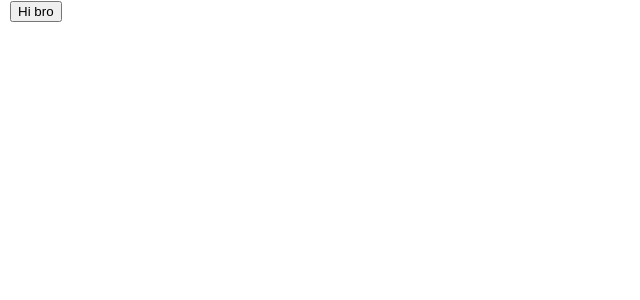
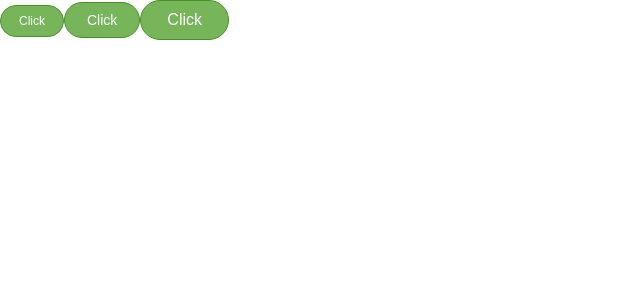
Before and after one commit to sshaporov/mytasks, a React (Create React App) app: page / in a window 1280 px wide. Shown: the top 300 px of the page, without its empty margins (0-640 px from the left). Built offline with nearby package versions, Linux system fonts and the light colour scheme.

Commit message:
add Button css

```diff
--- a/src/App.tsx
+++ b/src/App.tsx
@@ -1,10 +1,21 @@
 import React from 'react'
-import Button from './common/button/Button'
+import {Button} from './common/button/Button'
 
 function App() {
   return (
     <div>
-      <Button>Hi bro</Button>
+        <Button
+            label={'Click'}
+            size={'S'}
+        />
+      <Button
+        label={'Click'}
+        size={'M'}
+      />
+      <Button
+        label={'Click'}
+        size={'L'}
+      />
     </div>
   );
 }
--- a/src/common/button/Button.module.css
+++ b/src/common/button/Button.module.css
@@ -1,3 +1,40 @@
-.button{
-    margin-left: 10px;
+.button {
+    font-family: Arial;
+    display:inline-block;
+    cursor:pointer;
+    text-decoration:none;
+    outline: none;
 }
+.button:active {
+    position:relative;
+    top:1px;
+    outline: none;
+}
+button:focus {
+    outline: none;
+}
+.buttonPrimary {
+    background-color:#ffffff;
+    border:1px solid #4b8f29;
+    color:#4b8f29;
+}
+.buttonSecondary {
+    background-color: #77b55a;
+    border:1px solid #4b8f29;
+    color:#ffffff;
+}
+.buttonSizeS {
+    font-size:12px;
+    padding:8px 18px;
+    border-radius:16px;
+}
+.buttonSizeM {
+    font-size:14px;
+    padding:9px 22px;
+    border-radius:19.5px;
+}
+.buttonSizeL {
+    font-size: 16px;
+    padding: 10px 26px;
+    border-radius:21px;
+}
--- a/src/common/button/Button.tsx
+++ b/src/common/button/Button.tsx
@@ -1,19 +1,56 @@
 import React, {ButtonHTMLAttributes, DetailedHTMLProps} from 'react'
+import {DEV_VERSION} from '../../config'
 import s from './Button.module.css'
-import {DEV_VERSION} from '../../config'
 
-export type ButtonNyaPropsType = DetailedHTMLProps<ButtonHTMLAttributes<HTMLButtonElement>, HTMLButtonElement>
-    & { info?: string };
+export type ButtonPropsType = DetailedHTMLProps<ButtonHTMLAttributes<HTMLButtonElement>, HTMLButtonElement> &
+  {
+    /**
+     * Is this the principal call to action on the page?
+     */
+    primary?: boolean;
+    /**
+     * What background color to use
+     */
+    backgroundColor?: string;
+    /**
+     * How large should the button be?
+     */
+    size?: 'S' | 'M' | 'L';
+    /**
+     * Button contents
+     */
+    label: string;
+    /**
+     * Optional click handler
+     */
+    onClick?: () => void;
+  };
 
-const Button: React.FC<ButtonNyaPropsType> = React.memo((
-    {
-        info,
-        ...props
-    }
+export const Button: React.FC<ButtonPropsType> = React.memo((
+  {
+    primary = false,
+    size = 'M',
+    backgroundColor,
+    label,
+    ...props
+  }
 ) => {
+  DEV_VERSION && console.log("Button");
 
-    DEV_VERSION && info && console.log("render Button" + info);
-    return <button className={s.button} {...props}/>;
+  const modeBtn = primary ? s.buttonPrimary : s.buttonSecondary;
+  // create className for module css:
+  // s.buttonSizeS || s.buttonSizeM || s.buttonSizeL
+  const sizeBtn = size && s[`buttonSize` + size]
+
+  return (
+    <button
+      type="button"
+      // use array.join(' ') method for adding some classes
+      className={[s.button, sizeBtn, modeBtn].join(' ')}
+      style={{backgroundColor}}
+      {...props}
+    >
+      {label}
+    </button>
+  )
 });
-
-export default Button;
```
Also changed, not shown: src/stories/button.css (+1 -1 lines).
